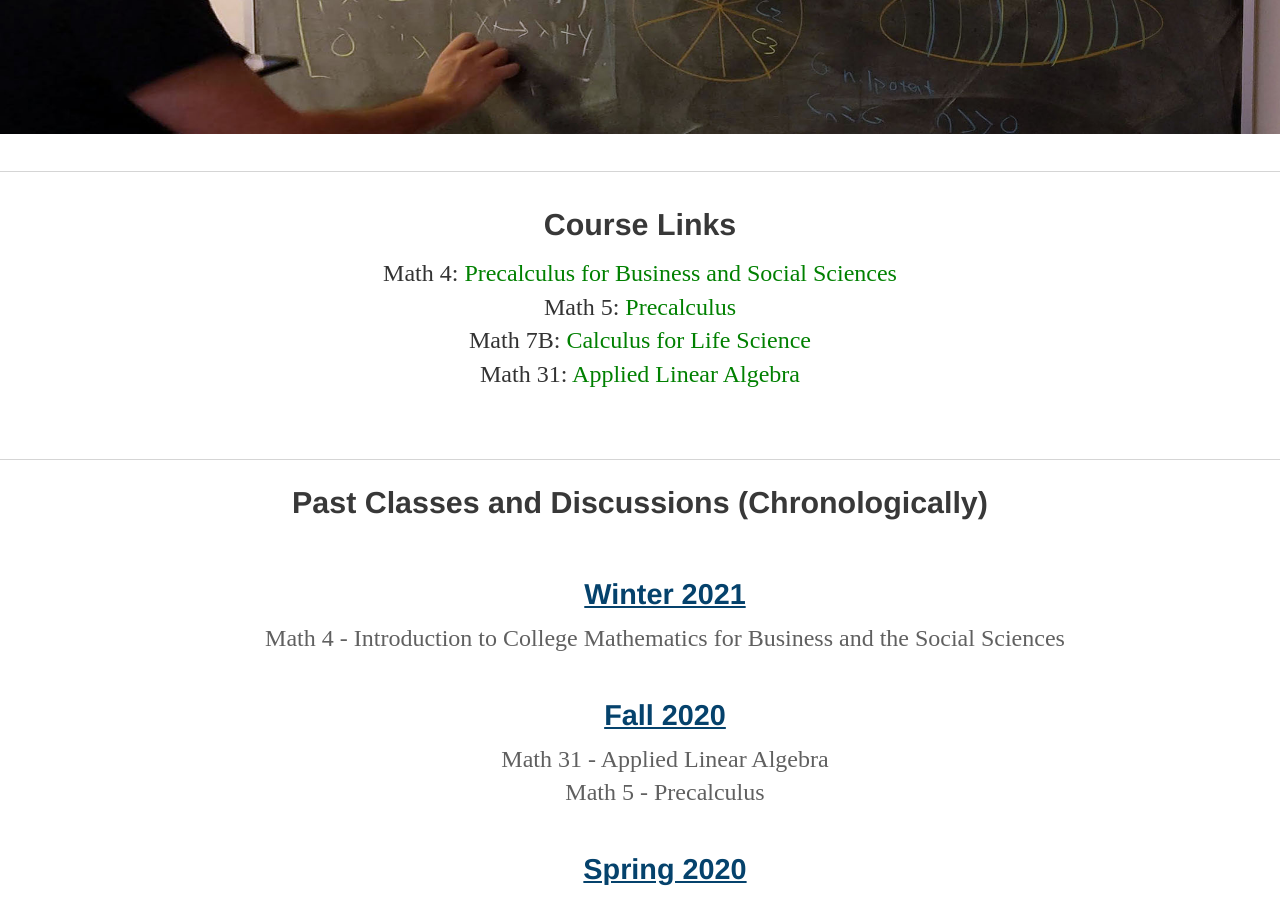
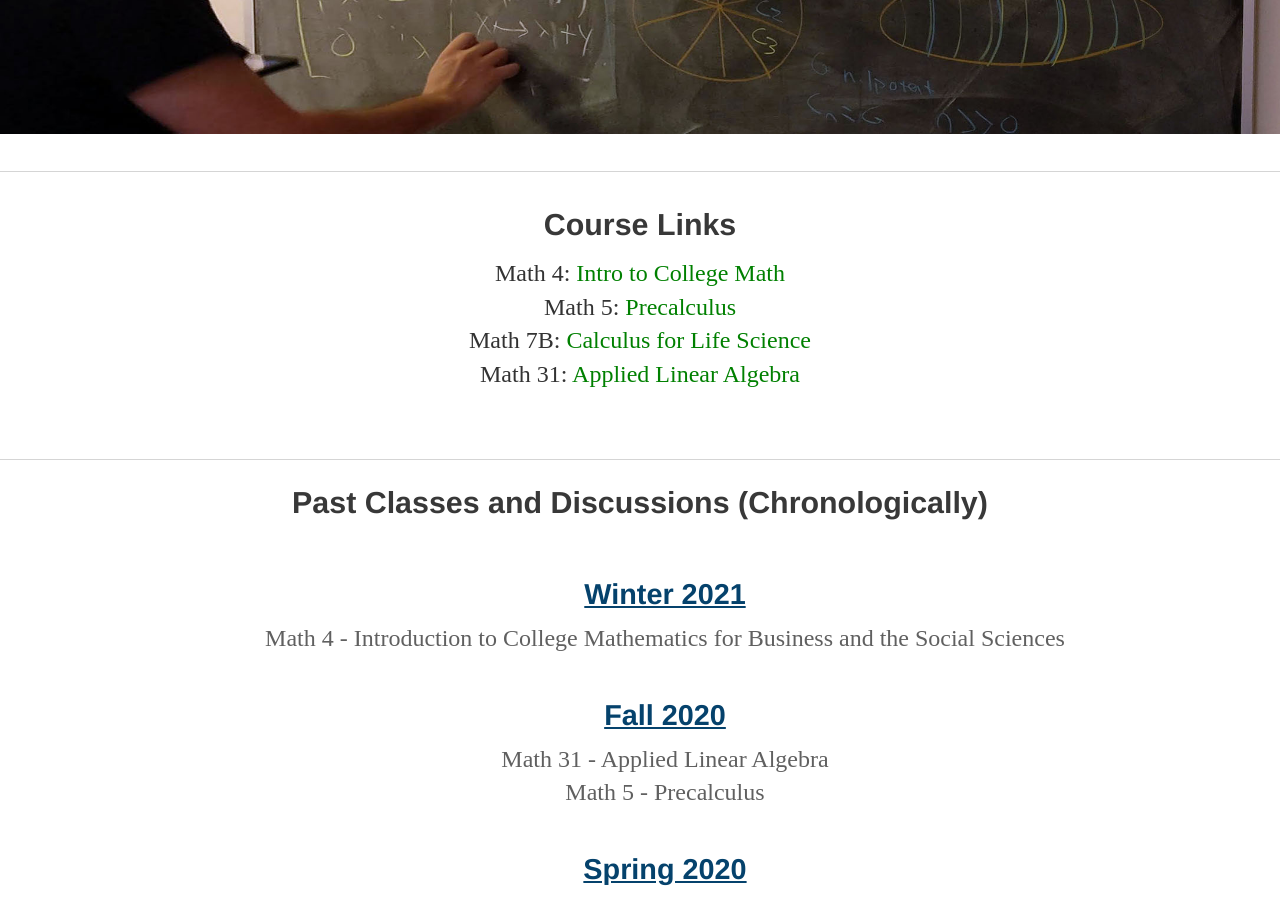
Before and after one commit to raymondmatson/raymondmatson.github.io, a Jekyll site: the page built from teaching/index.md, in a window 1280 px wide and 900 px high, scrolled down 412 px. Built offline with Jekyll 4.4.1, drawn with Linux system fonts in a browser that asks for light colours; formulas are drawn with MathJax 3.

Commit message:
Changed math 4 course name

```diff
--- a/teaching/index.md
+++ b/teaching/index.md
@@ -22,7 +22,7 @@ title: Teaching
 	<h4 style="margin-top:35px; margin-bottom:15px; color: #383838">Course Links</h4>
 </div>
 
-<p>Math 4: <a href="/teaching/4">Precalculus for Business and Social Sciences</a></p>
+<p>Math 4: <a href="/teaching/4">Intro to College Math</a></p>
 <p>Math 5: <a href="/teaching/5">Precalculus</a></p>
 <p>Math 7B: <a href="/teaching/7b">Calculus for Life Science</a></p>
 <p>Math 31: <a href="/teaching/31">Applied Linear Algebra</a></p>
```
